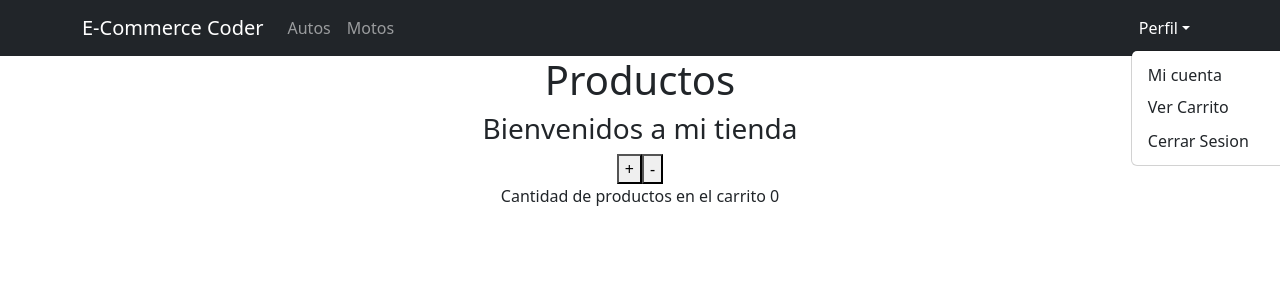
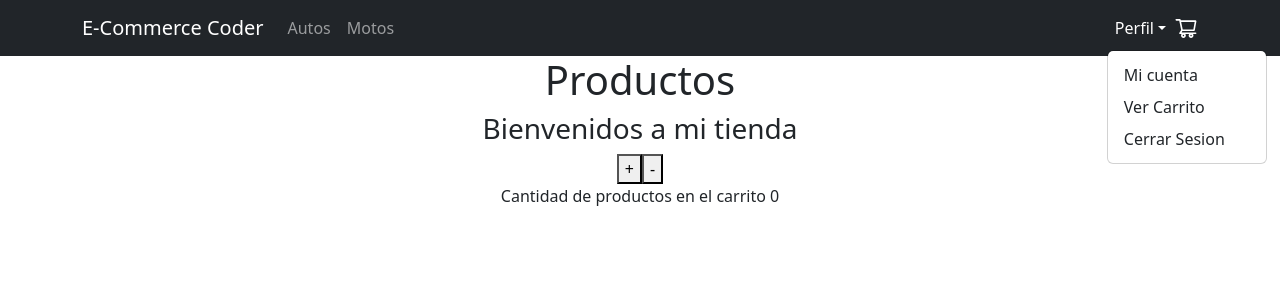
Before and after one commit to ChristianDRubin/preentrega1christianrubin, a React (Create React App) app: page / in a window 1280 px wide. Both pictures are taken after a click on the button "Perfil". Shown: the top 300 px of the page. Built offline with nearby package versions, Linux system fonts and the light colour scheme.

Commit message:
cambios menores

```diff
--- a/src/components/NavBar.js
+++ b/src/components/NavBar.js
@@ -9,22 +9,18 @@ const NavBar = () => {
         <Navbar.Toggle aria-controls="responsive-navbar-nav" />
         <Navbar.Collapse id="responsive-navbar-nav">
           <Nav className="me-auto">
-            <Nav.Link href="#features">Autos</Nav.Link>
-            <Nav.Link href="#pricing">Motos</Nav.Link>
-            {/* <NavDropdown title="Categorias" id="collasible-nav-dropdown">
-              <NavDropdown.Item href="#action/3.1">Ropa Hombre</NavDropdown.Item>
-              <NavDropdown.Item href="#action/3.3">Ropa Mujer</NavDropdown.Item>
-            </NavDropdown> */}
+            <Nav.Link href="#autos">Autos</Nav.Link>
+            <Nav.Link href="#motos">Motos</Nav.Link>
           </Nav>
           <Nav>
-            {/* <Nav.Link href="#deets">Perfil</Nav.Link>             */}
             <NavDropdown title="Perfil" id="collasible-nav-dropdown">
               <NavDropdown.Item href="#action/3.1">Mi cuenta</NavDropdown.Item>
-              <NavDropdown.Item href="#action/3.2">Ver Carrito<CartWidget /></NavDropdown.Item>
+              <NavDropdown.Item href="#action/3.2">Ver Carrito</NavDropdown.Item>
               <NavDropdown.Item href="#action/3.3">Cerrar Sesion</NavDropdown.Item>
             </NavDropdown>
           </Nav>
         </Navbar.Collapse>
+        <CartWidget />
       </Container>
     </Navbar>
     );
```
Also changed, not shown: public/index.html (+0 -23 lines).
